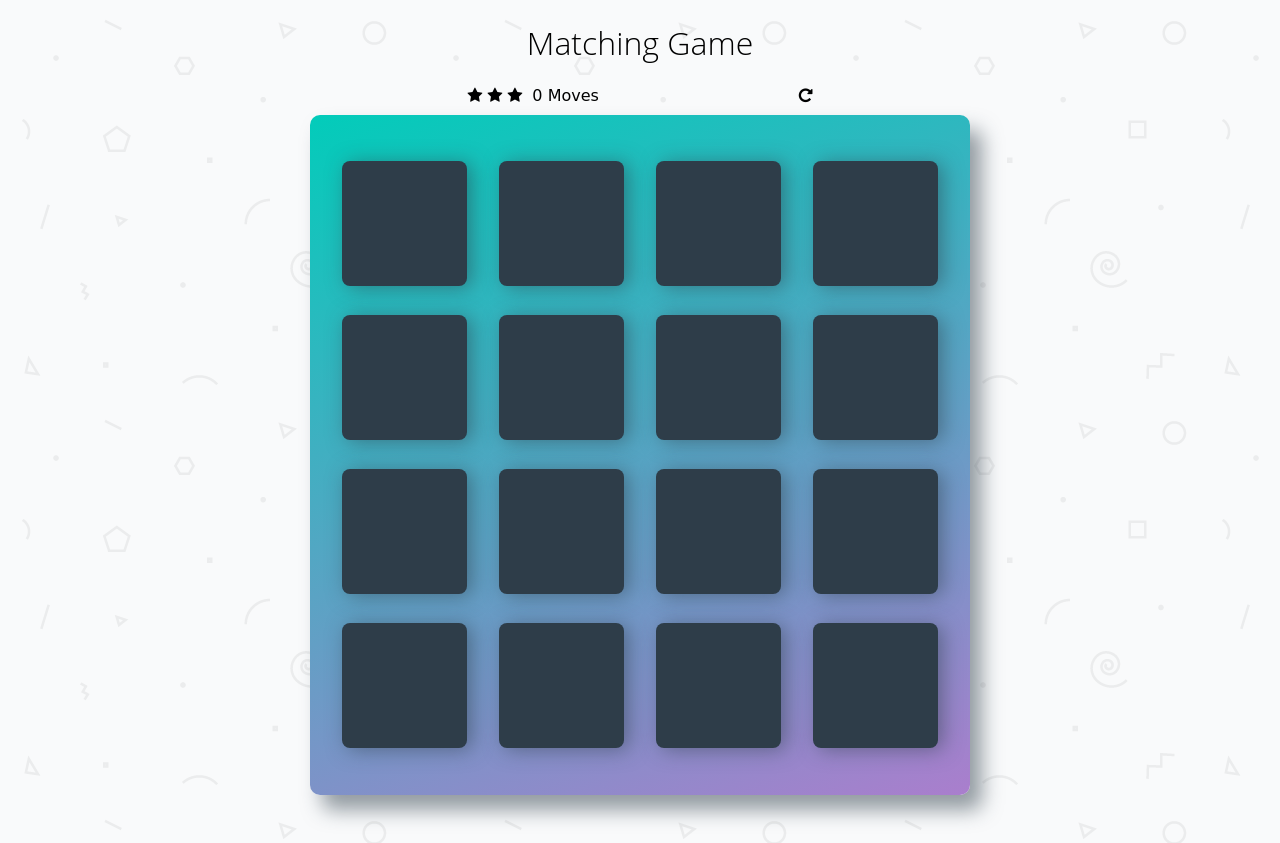
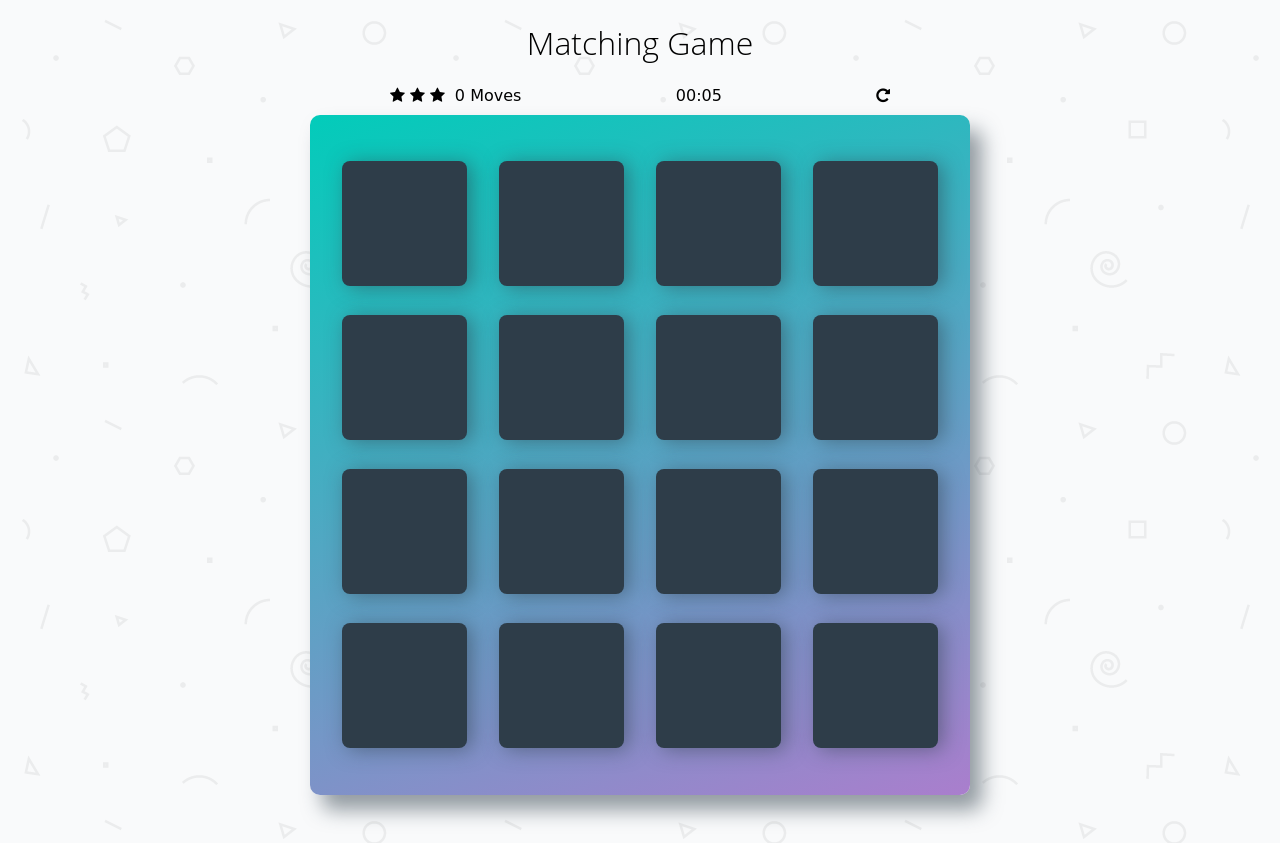
Before and after one commit to mafeg95/MemoryGame, a plain HTML site: page index.html in a window 1280 px wide. Drawn offline with Linux system fonts and the light colour scheme; a web font is replaced by a local one.

Commit message:
create timer

```diff
--- a/css/app.css
+++ b/css/app.css
@@ -93,8 +93,10 @@ h1 {
 
 .score-panel {
     text-align: left;
-    width: 345px;
+    width: 500px;
     margin-bottom: 10px;
+    display: flex;
+    justify-content: space-between;
 }
 
 .score-panel .stars {
--- a/index.html
+++ b/index.html
@@ -16,6 +16,7 @@
         </header>
 
         <section class="score-panel">
+          <div class="counter">
             <ul class="stars">
               <li><i class="fa fa-star"></i></li>
               <li><i class="fa fa-star"></i></li>
@@ -23,7 +24,10 @@
             </ul>
 
             <span class="moves">0</span> Moves
-
+          </div>
+          <div class="timer">
+            <span id="minutes">00</span>:<span id="seconds">00</span>
+          </div>
             <div class="restart">
         		<i class="fa fa-repeat"></i>
         	</div>
--- a/js/app.js
+++ b/js/app.js
@@ -1,7 +1,6 @@
 /*
  * Create a list that holds all of your cards
  */
-
 
 /*
  * Display the cards on the page
@@ -120,6 +119,13 @@ deck.addEventListener('click', (e) => {
   showCardSymbol(e);
 });
 
+var timer = 0;
+    function pad ( val ) { return val > 9 ? val : "0" + val; }
+    setInterval( function(){
+        document.getElementById("seconds").innerHTML=pad(++timer%60);
+        document.getElementById("minutes").innerHTML=pad(parseInt(timer/60,10));
+    }, 1000);
+
 
 function updateMoves(){
   let moves = document.getElementsByClassName('moves');
@@ -136,9 +142,10 @@ function updateStar(){
 }
 
 function won() {
-  console.log(pairs);
+  seconds = document.getElementById("seconds").innerHTML;
+  minutes = document.getElementById("minutes").innerHTML;
   if (pairs === 8){
-    setTimeout(alert(`Congratulations! You won in ${counter} moves`), 500);
+    setTimeout(alert(`Congratulations! You won in ${counter} moves, and in ${minutes}:${seconds}`), 500);
     reset();
   }
 }
@@ -151,9 +158,22 @@ function reset() {
   }
   counter = 0;
   updateMoves();
+  resetStars();
   pairs = 0;
+  timer = 0;
   shuffle(cards);
 }
+
+// function resetStars(){
+//   let stars = document.getElementsByClassName('fa-star-o');
+//   if (stars ){
+//     for (var i = 0; i < 3; i++) {
+//       // debugger
+//       stars[0].classList.add('fa-star');
+//       stars[0].classList.remove('fa-star-o');
+//     }
+//   }
+// }
 
 let restartButton = document.getElementsByClassName('restart')[0];
 
```
Lines whose indentation alone changed are shown as unchanged.
